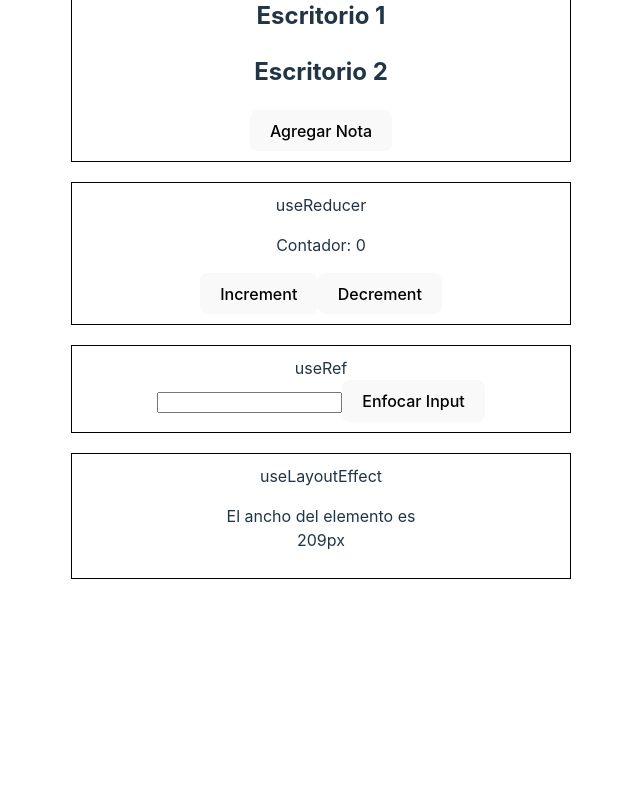
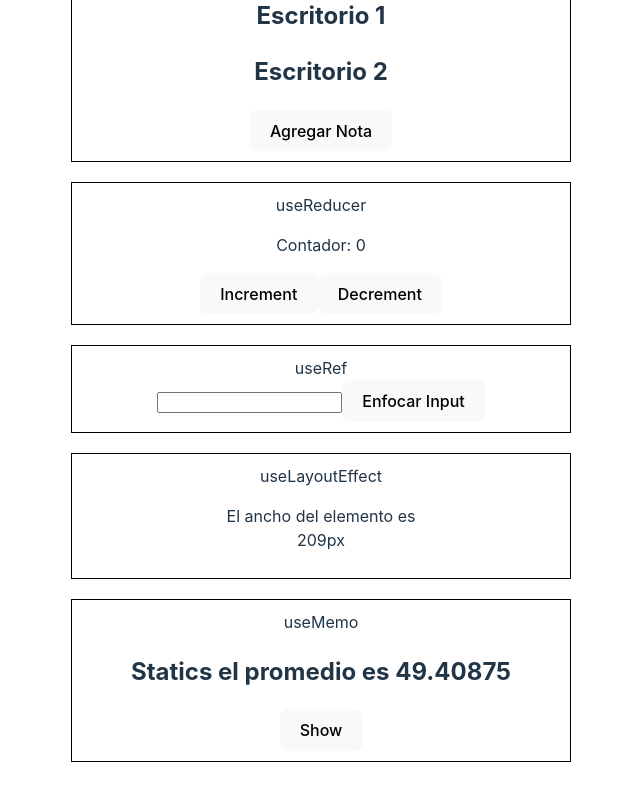
Before and after one commit to camila-stefano/proyecto-digital-house, a React (Vite) app in the folder project-react-redux-TypeScript/: page / in a window 1280 px wide. Shown: the part 479-1279 px from the top of the page, without its empty margins (319-959 px from the left). Before the commit the page ends 1110 px from the top, so only its background shows below. Built offline with nearby package versions, Linux system fonts and the light colour scheme.

Commit message:
add useMemo

```diff
--- a/project-react-redux-TypeScript/src/App.jsx
+++ b/project-react-redux-TypeScript/src/App.jsx
@@ -3,6 +3,7 @@ import Counter from "./hooks/Counter";
 import { MeasureElement } from "./hooks/MeasureElement";
 import RoomWithCanvas from "./hooks/RoomWithCanvas";
 import { Office } from "./hooks/useContext/Office";
+import { Statics } from "./hooks/useMemo/Statics";
 import { CounterReducer } from "./hooks/useReducer/CounterReducer";
 import { InputWithFocus } from "./hooks/useRef/InputWithFocus";
 
@@ -44,6 +45,19 @@ function App() {
         useLayoutEffect
         <MeasureElement />
       </div>
+      <div
+        style={{
+          marginBottom: 20,
+          padding: 10,
+          border: "1px solid black",
+          display: "flex",
+          flexDirection: "column",
+          alignItems: "center",
+        }}
+      >
+        useMemo
+        <Statics />
+      </div>
     </>
   );
 }
--- /dev/null
+++ b/project-react-redux-TypeScript/src/database/index.js
@@ -0,0 +1,42 @@
+export const data = [
+  { id: 1, amount: 45.8 },
+  { id: 2, amount: 32.2 },
+  { id: 3, amount: 58.9 },
+  { id: 4, amount: 21.35 },
+  { id: 5, amount: 92.5 },
+  { id: 6, amount: 13.75 },
+  { id: 7, amount: 44.8 },
+  { id: 8, amount: 78.6 },
+  { id: 9, amount: 66.3 },
+  { id: 10, amount: 17.45 },
+  { id: 11, amount: 38.7 },
+  { id: 12, amount: 94.25 },
+  { id: 13, amount: 25.8 },
+  { id: 14, amount: 50.1 },
+  { id: 15, amount: 82.4 },
+  { id: 16, amount: 34.9 },
+  { id: 17, amount: 71.6 },
+  { id: 18, amount: 19.35 },
+  { id: 19, amount: 56.75 },
+  { id: 20, amount: 22.9 },
+  { id: 21, amount: 47.85 },
+  { id: 22, amount: 89.2 },
+  { id: 23, amount: 30.5 },
+  { id: 24, amount: 65.4 },
+  { id: 25, amount: 12.6 },
+  { id: 26, amount: 79.35 },
+  { id: 27, amount: 41.75 },
+  { id: 28, amount: 54.3 },
+  { id: 29, amount: 15.5 },
+  { id: 30, amount: 98.65 },
+  { id: 31, amount: 23.45 },
+  { id: 32, amount: 37.9 },
+  { id: 33, amount: 90.25 },
+  { id: 34, amount: 29.6 },
+  { id: 35, amount: 63.85 },
+  { id: 36, amount: 11.4 },
+  { id: 37, amount: 77.9 },
+  { id: 38, amount: 48.25 },
+  { id: 39, amount: 69.5 },
+  { id: 40, amount: 20.75 },
+];
--- /dev/null
+++ b/project-react-redux-TypeScript/src/hooks/useMemo/Statics.jsx
@@ -0,0 +1,25 @@
+import { useMemo, useState } from "react";
+import { data } from "../../database";
+
+const average = (list) => {
+  console.log("Calculando Average");
+  const suma = list.reduce((a, b) => a + b.amount, 0);
+  return `el promedio es ${suma / list.length}`;
+};
+
+export const Statics = () => {
+  const [show, setShow] = useState(false);
+
+  const averageMemo = useMemo(() => average(data), []);
+
+  const handleShow = () => {
+    setShow(!show);
+  };
+
+  return (
+    <div>
+      <h2>Statics {averageMemo}</h2>
+      <button onClick={handleShow}>{show ? "Hide" : "Show"}</button>
+    </div>
+  );
+};
```
